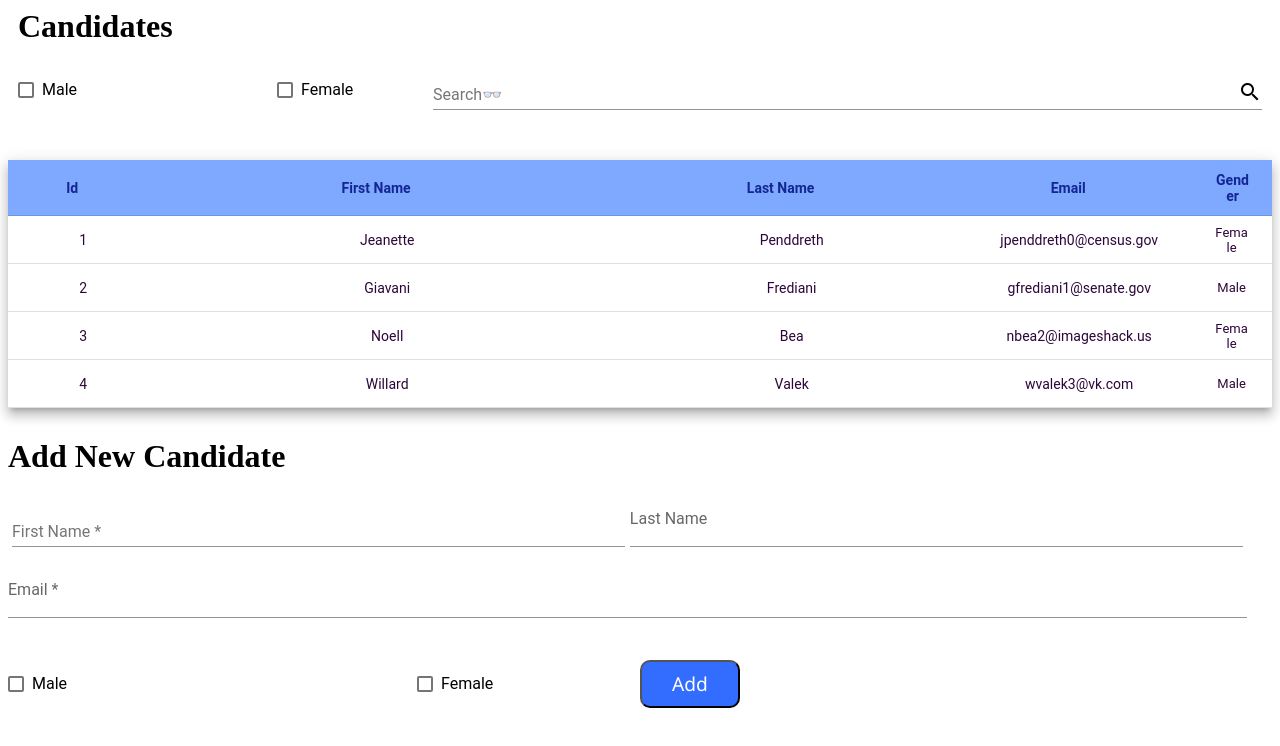
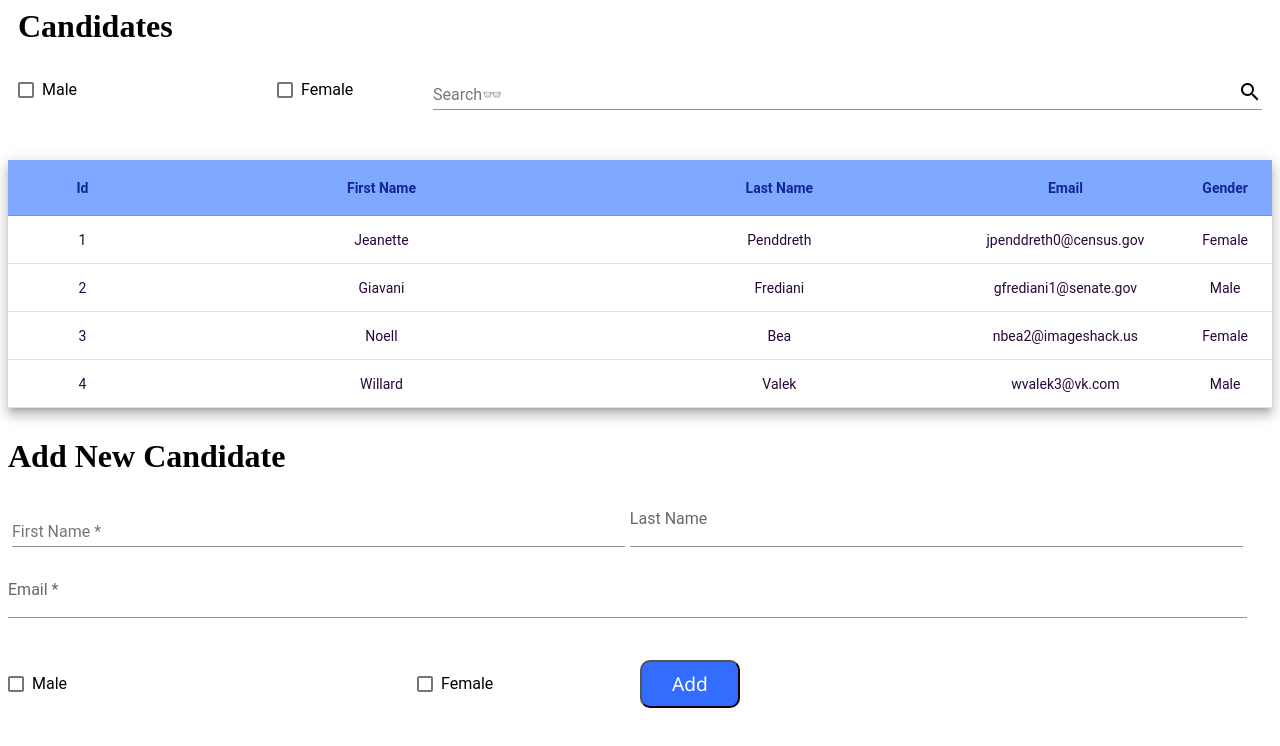
Before and after one commit to Akshay-IndieDev/angular-ivy-jpqtru, an Angular app: page / in a window 1280 px wide. Shown: the top 746 px of the page. Built offline with nearby package versions, Linux system fonts and the light colour scheme.

Commit message:
1 file modified

```diff
--- a/src/app/app.component.css
+++ b/src/app/app.component.css
@@ -69,10 +69,8 @@ p {
   font-size: 16px;
 }
 
-
 #userTable thead,
 #userTable th {
-  padding-right: 22.15px;
   background-color: rgb(127, 168, 255);
   text-align: center;
   font-weight: 600;
@@ -140,8 +138,8 @@ p {
 .mat-column-email {
   word-wrap: break-word !important;
   white-space: unset !important;
-  flex: 0 0 21.5% !important;
-  width: 21.5% !important;
+  flex: 0 0 22% !important;
+  width: 22% !important;
   overflow-wrap: break-word;
   word-break: break-word;
   -ms-hyphens: auto;
@@ -152,13 +150,12 @@ p {
 .mat-column-gender {
   word-wrap: break-word !important;
   white-space: unset !important;
-  flex: 0 0 10% !important;
-  width: 10% !important;
-  overflow-wrap: break-word;
-  word-break: break-word;
+  flex: 0 0 15% !important;
+  width: 15% !important;
   -ms-hyphens: auto;
   -moz-hyphens: auto;
+  justify-content: center;
   -webkit-hyphens: auto;
   hyphens: auto;
-  font-size: 13px;
+  padding-right: 24px !important;
 }
```
